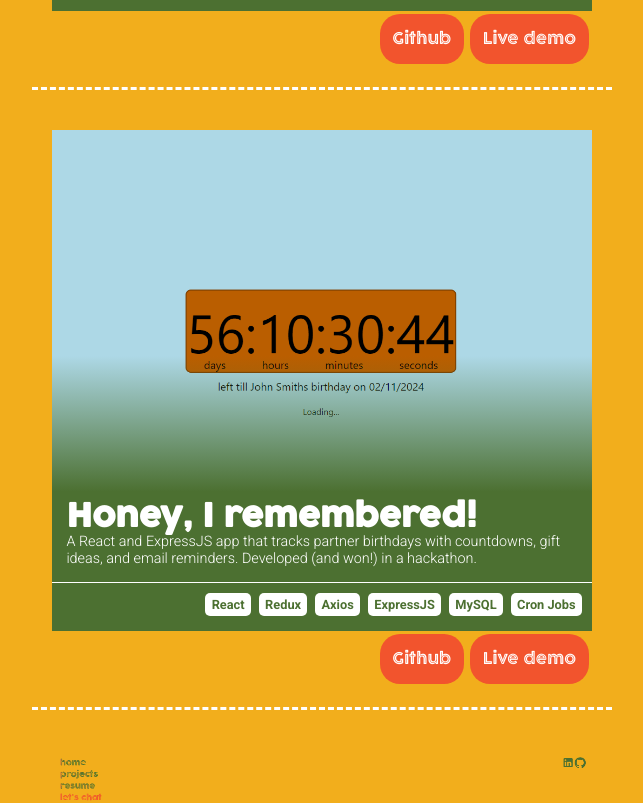
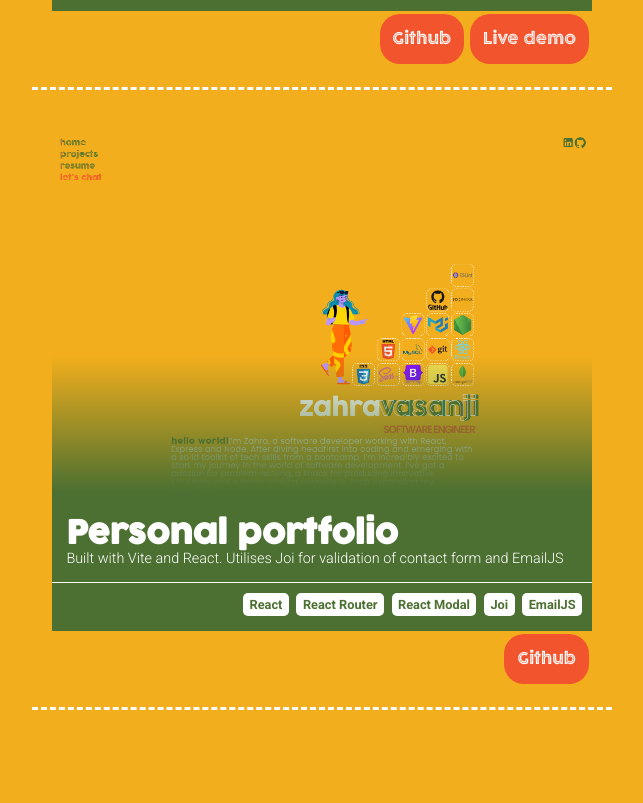
Before and after one commit to zedvas/portfolio, a React (Vite) app: page /projects in a window 1280 px wide. Shown: the part 3860-4663 px from the top of the page, without its empty margins (318-961 px from the left). After the commit the page ends 4630 px from the top, so only its background shows below. Built offline with nearby package versions, Linux system fonts and the light colour scheme.

Commit message:
removed project

```diff
--- a/src/Projects.jsx
+++ b/src/Projects.jsx
@@ -82,7 +82,7 @@ export const Projects = () => {
         githubLink="https://github.com/zedvas/julyliebe2"
         demoLink="https://julyliebe.netlify.app/"
       />
-      <Card
+      {/* <Card
         imageSrc={"/assets/hackathon.png"}
         title={"Honey, I remembered!"}
         description={
@@ -92,7 +92,7 @@ export const Projects = () => {
         githubLink=""
         githubLinkBackend=""
         demoLink=""
-      />
+      /> */}
       <Card
         portfolio={true}
         imageSrc={"/assets/portfolio.png"}
--- a/src/css/app.css
+++ b/src/css/app.css
@@ -269,6 +269,7 @@ form {
 input {
   background-color: var(--green) !important;
   color: #ffffff;
+  font-family: "Roboto", sans-serif;
 }
 
 input::placeholder {
```
